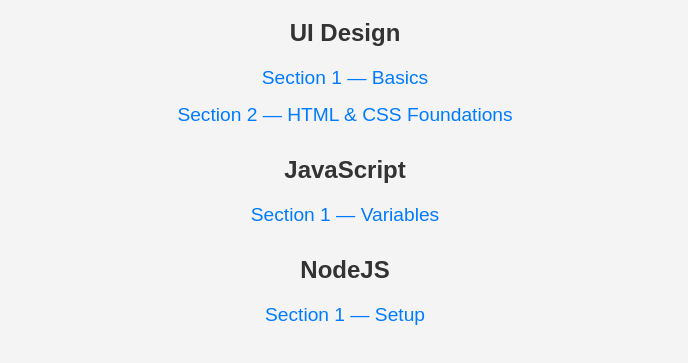
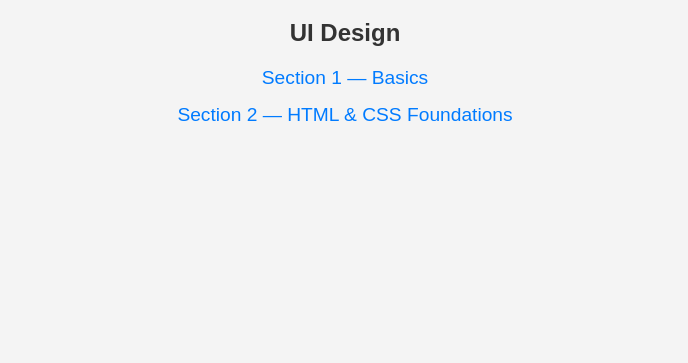
Before and after one commit to Prajwal96-creator/bootcamp-prajwal, a plain HTML site: page index.html in a window 1280 px wide. Shown: the part 149-512 px from the top of the page, without its empty margins (295-983 px from the left). Drawn offline with Linux system fonts and the light colour scheme.

Commit message:
updated index.html

```diff
--- a/index.html
+++ b/index.html
@@ -37,10 +37,5 @@
   <a href="UI-Design/Section-1-Basics/Drill-1/solution.html">Section 1 — Basics</a>
   <a href="UI-Design/Section-2-HTML-CSS-Foundations/Drill-1/solution.html">Section 2 — HTML & CSS Foundations</a>
 
-  <h2>JavaScript</h2>
-  <a href="JavaScript/Section-1-Variables/Drill-1/index.html">Section 1 — Variables</a>
-
-  <h2>NodeJS</h2>
-  <a href="NodeJS/Section-1-Setup/Drill-1/index.html">Section 1 — Setup</a>
 </body>
 </html>
```
